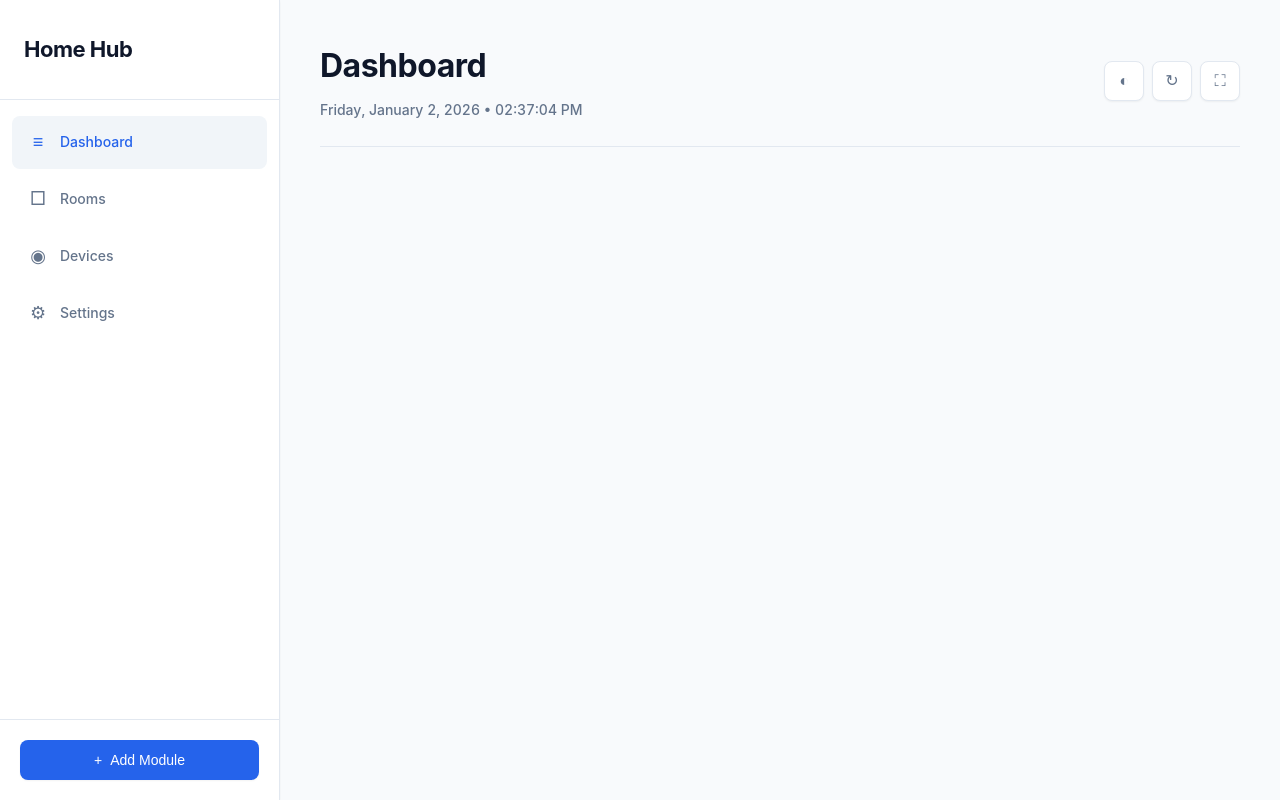
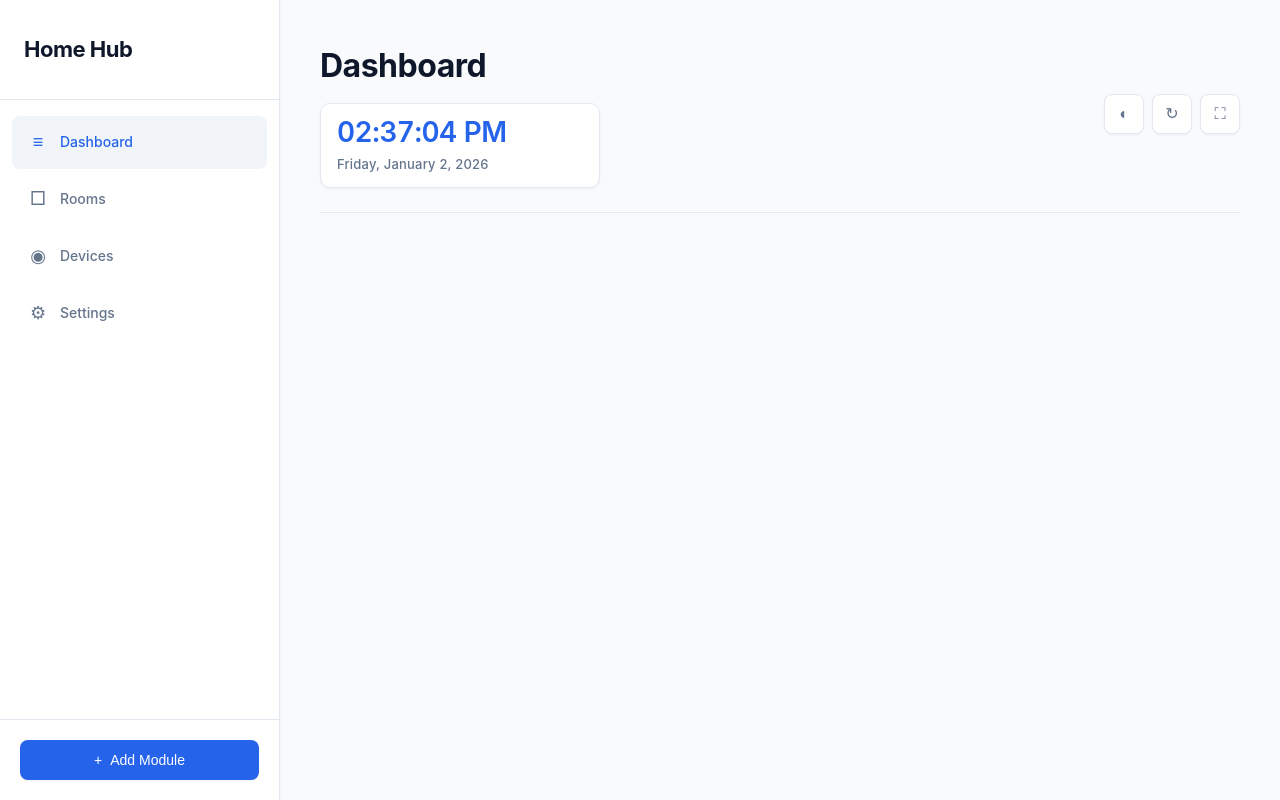
Before and after one commit to yigitcnsn/home-hub, a plain HTML site: page index.html in a window 1280 px wide. Drawn offline with Linux system fonts and the light colour scheme.

Commit message:
Enhance time display on dashboard with improved layout and styling
- Updated index.html to include separate elements for time and date within the time display.
- Modified script.js to update the new time and date elements individually.
- Enhanced styles.css to improve the layout and appearance of the time display, including new styles for time and date values.

```diff
--- a/index.html
+++ b/index.html
@@ -45,7 +45,10 @@
             <header class="top-bar">
                 <div class="top-bar-left">
                     <h2 class="page-title">Dashboard</h2>
-                    <div class="time-display" id="timeDisplay"></div>
+                    <div class="time-display" id="timeDisplay">
+                        <span class="time-value" id="timeValue"></span>
+                        <span class="date-value" id="dateValue"></span>
+                    </div>
                 </div>
                 <div class="top-bar-actions">
                     <button class="icon-btn" id="darkModeBtn" title="Toggle Dark Mode">
--- a/script.js
+++ b/script.js
@@ -392,27 +392,33 @@ class ModuleManager {
     }
 
     updateTime() {
-        const timeDisplay = document.getElementById('timeDisplay');
-        if (!timeDisplay) {
+        const timeValue = document.getElementById('timeValue');
+        const dateValue = document.getElementById('dateValue');
+
+        if (!timeValue || !dateValue) {
             return;
         }
 
         const now = new Date();
-        const options = {
+
+        const timeOptions = {
             hour: '2-digit',
             minute: '2-digit',
             second: '2-digit',
             hour12: true
         };
-        const timeString = now.toLocaleTimeString(undefined, options);
-        const dateString = now.toLocaleDateString(undefined, {
+        const timeString = now.toLocaleTimeString(undefined, timeOptions);
+
+        const dateOptions = {
             weekday: 'long',
             year: 'numeric',
             month: 'long',
             day: 'numeric'
-        });
+        };
+        const dateString = now.toLocaleDateString(undefined, dateOptions);
 
-        timeDisplay.textContent = `${dateString} • ${timeString}`;
+        timeValue.textContent = timeString;
+        dateValue.textContent = dateString;
     }
 
     capitalizeFirst(str) {
--- a/styles.css
+++ b/styles.css
@@ -179,7 +179,7 @@ body {
 .top-bar-left {
     display: flex;
     flex-direction: column;
-    gap: 8px;
+    gap: 12px;
 }
 
 .page-title {
@@ -191,10 +191,32 @@ body {
 }
 
 .time-display {
-    font-size: 14px;
+    display: flex;
+    flex-direction: column;
+    gap: 4px;
+    padding: 12px 16px;
+    background: var(--bg-card);
+    border: 1px solid var(--border-color);
+    border-radius: 10px;
+    box-shadow: var(--shadow-sm);
+    min-width: 280px;
+}
+
+.time-value {
+    font-size: 28px;
+    font-weight: 600;
+    color: var(--primary-color);
+    font-variant-numeric: tabular-nums;
+    letter-spacing: -0.5px;
+    line-height: 1.2;
+}
+
+.date-value {
+    font-size: 13px;
     color: var(--text-secondary);
     font-weight: 500;
-    font-variant-numeric: tabular-nums;
+    text-transform: capitalize;
+    letter-spacing: 0.2px;
 }
 
 .top-bar-actions {
```
